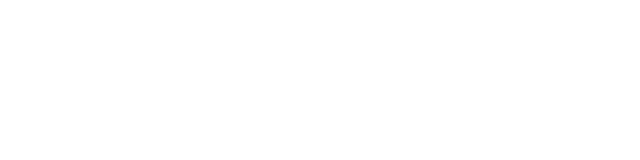
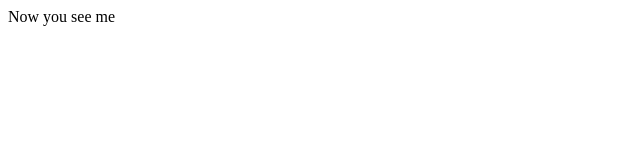
Before and after one commit to SoichiroAdachi/vue-study, a Nuxt app: page /conditionalsAndLoops in a window 1280 px wide. Before the commit this address had no page. Shown: the top 160 px of the page, without its empty margins (0-640 px from the left). Built offline with nearby package versions, Linux system fonts and the light colour scheme.

Commit message:
条件分岐とループ

```diff
--- a/components/Tutorial.vue
+++ b/components/Tutorial.vue
@@ -86,6 +86,9 @@
         <p class="mt-4 pt-4 text-gray-800 border-t border-dashed">
           <Nuxt-link to="/declarativeRendering">宣言的レンダリング</Nuxt-link>
         </p>
+        <p class="mt-4 pt-4 text-gray-800 border-t border-dashed">
+          <Nuxt-link to="/conditionalsAndLoops">条件分岐とループ</Nuxt-link>
+        </p>
       </div>
       <div class="flex justify-center pt-4 space-x-2">
         <a href="https://github.com/nuxt/nuxt.js" target="_blank"
--- /dev/null
+++ b/pages/conditionalsAndLoops.vue
@@ -0,0 +1,14 @@
+<template>
+  <div>
+    <span v-if="seen">Now you see me</span>
+  </div>
+</template>
+
+<script lang="ts">
+import { Vue, Component } from "vue-property-decorator";
+
+@Component
+export default class ConditionalsAndLoopsComponent extends Vue {
+  seen: boolean = true;
+}
+</script>
```
